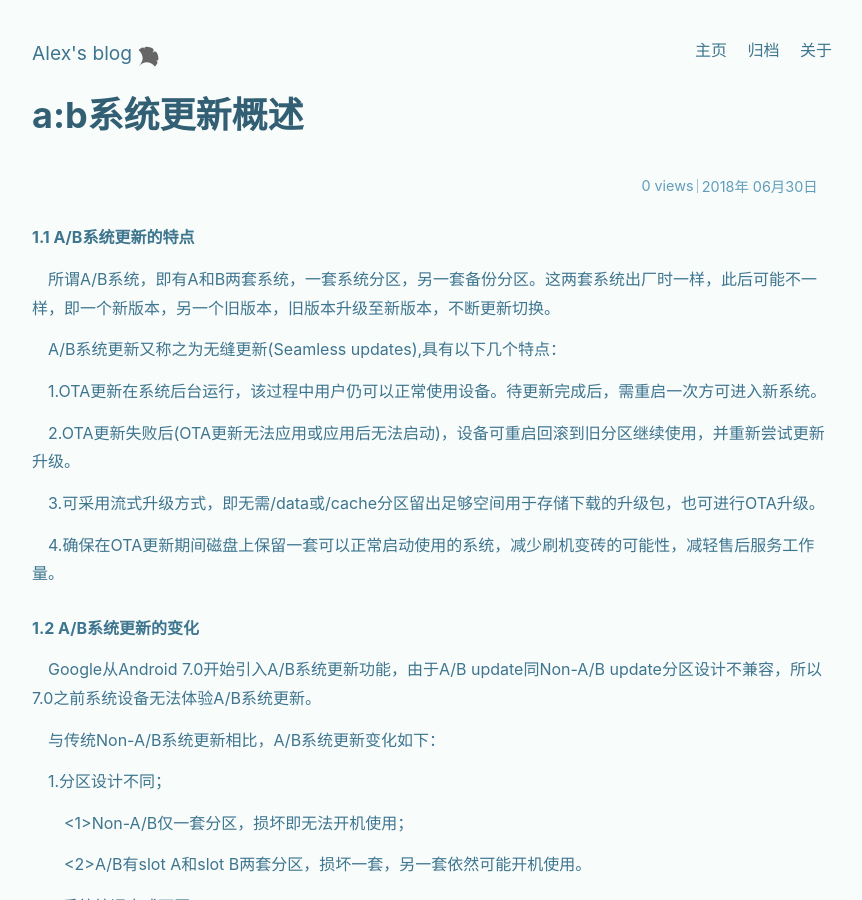
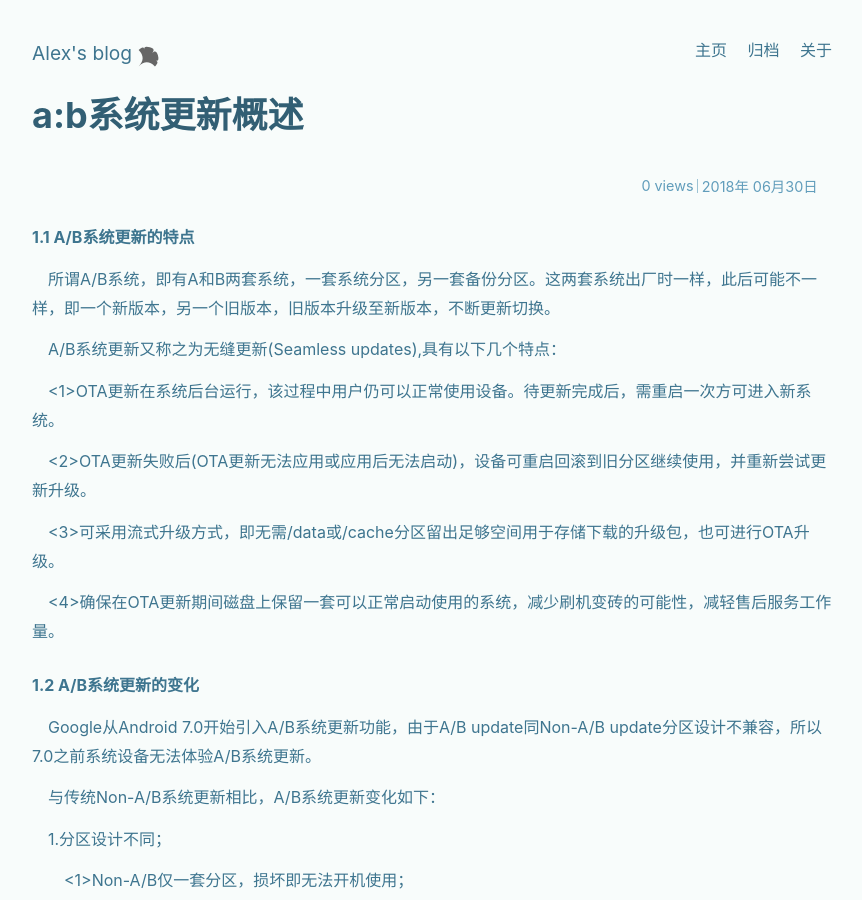
Before and after one commit to yuan22/alexblog.github.io, a Jekyll site: the page built from _posts/2018-06-30-<OTA系列>A:B系统更新概述.md, in a window 1280 px wide and 900 px high. Shown: the whole window, without its empty margins (208-1070 px from the left). Built offline with Jekyll 4.4.1, drawn with Linux system fonts in a browser that asks for light colours; nearby versions of some CDN libraries; our own code applies the rules of GitHub Pages for plain Markdown files; part of the change alters nothing that is shown.

Commit message:
modify format

```diff
--- a/_posts/2018-06-30-<OTA系列>A:B系统更新概述.md
+++ b/_posts/2018-06-30-<OTA系列>A:B系统更新概述.md
@@ -4,13 +4,13 @@
 
 &emsp;A/B系统更新又称之为无缝更新(Seamless updates),具有以下几个特点：
 
-&emsp;1.OTA更新在系统后台运行，该过程中用户仍可以正常使用设备。待更新完成后，需重启一次方可进入新系统。
+&emsp;<1>OTA更新在系统后台运行，该过程中用户仍可以正常使用设备。待更新完成后，需重启一次方可进入新系统。
 
-&emsp;2.OTA更新失败后(OTA更新无法应用或应用后无法启动)，设备可重启回滚到旧分区继续使用，并重新尝试更新升级。
+&emsp;<2>OTA更新失败后(OTA更新无法应用或应用后无法启动)，设备可重启回滚到旧分区继续使用，并重新尝试更新升级。
 
-&emsp;3.可采用流式升级方式，即无需/data或/cache分区留出足够空间用于存储下载的升级包，也可进行OTA升级。
+&emsp;<3>可采用流式升级方式，即无需/data或/cache分区留出足够空间用于存储下载的升级包，也可进行OTA升级。
 
-&emsp;4.确保在OTA更新期间磁盘上保留一套可以正常启动使用的系统，减少刷机变砖的可能性，减轻售后服务工作量。
+&emsp;<4>确保在OTA更新期间磁盘上保留一套可以正常启动使用的系统，减少刷机变砖的可能性，减轻售后服务工作量。
 
 ##### 1.2 A/B系统更新的变化
 
```
